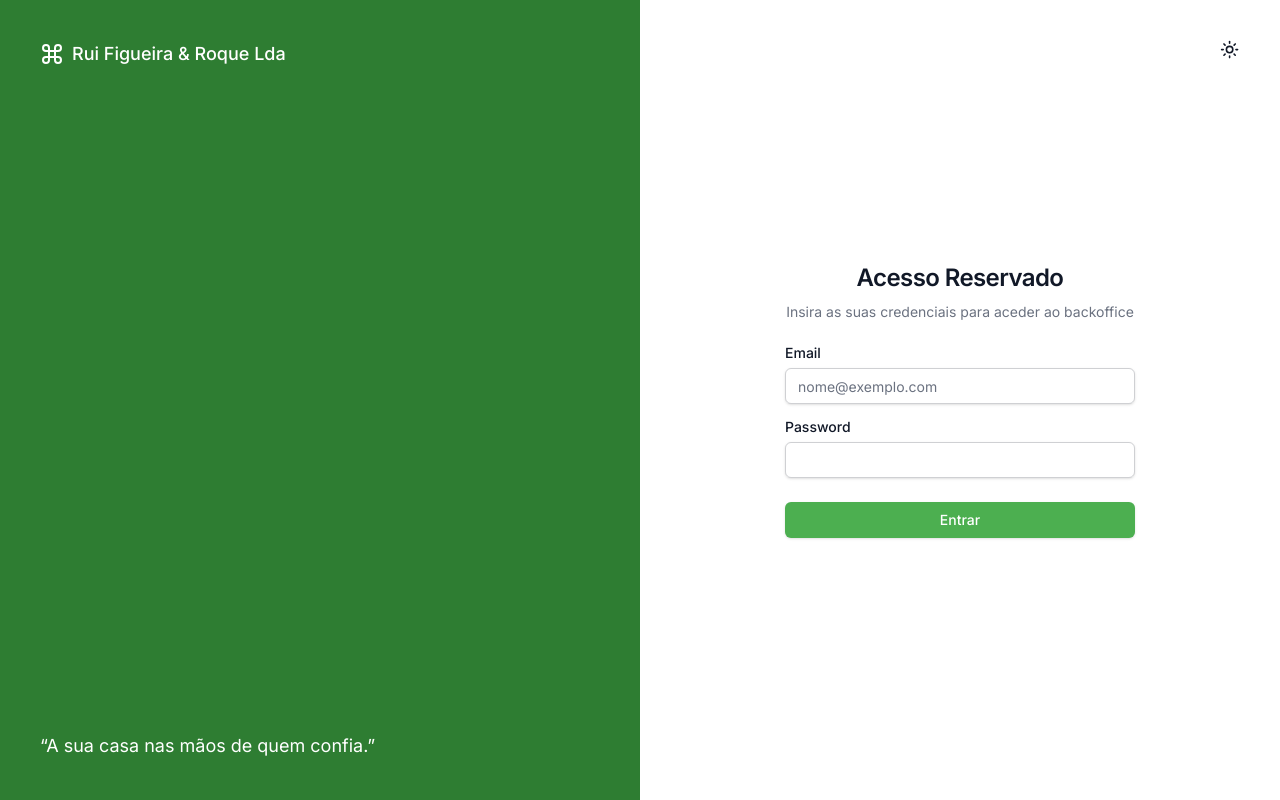
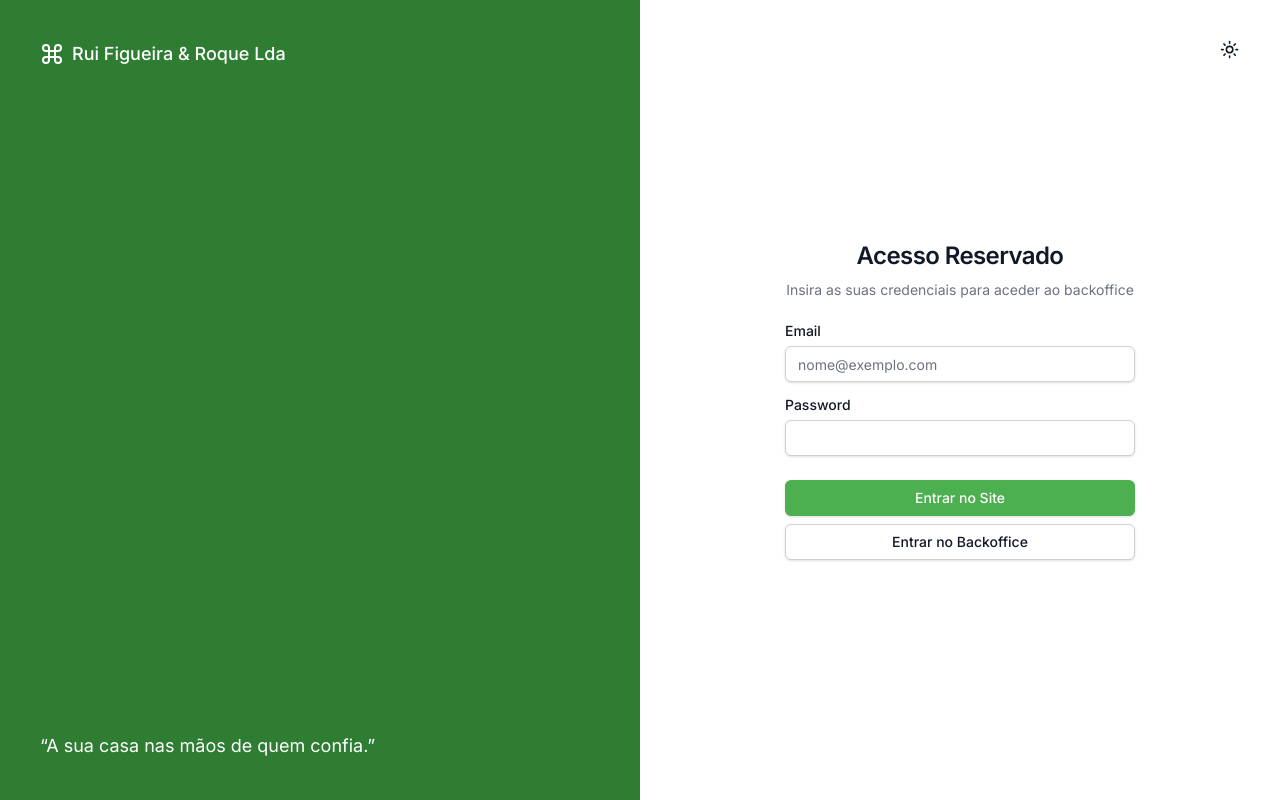
Before and after one commit to Rafa200200/rui-figueira-roque, a Next.js app: page /login in a window 1280 px wide. Built offline with nearby package versions, Linux system fonts and the light colour scheme.

Commit message:
User fix: Add dual-action login buttons (Site vs Backoffice)

```diff
--- a/src/app/login/login-form.tsx
+++ b/src/app/login/login-form.tsx
@@ -32,7 +32,7 @@ export default function LoginForm({ className, ...props }: LoginFormProps) {
     const [isLoading, setIsLoading] = React.useState<boolean>(false)
     const [error, setError] = React.useState<string | null>(null)
 
-    const from = searchParams.get("redirect") || "/"
+    const from = searchParams.get("redirect") || null
 
     const {
         register,
@@ -42,11 +42,12 @@ export default function LoginForm({ className, ...props }: LoginFormProps) {
         resolver: zodResolver(loginSchema),
     })
 
+    const destinationRef = React.useRef<string>("/")
+
     async function onSubmit(data: FormData) {
         setIsLoading(true)
         setError(null)
 
-        // In a real app we'd use Supabase Auth
         const supabase = createClient()
         const { error: signInError } = await supabase.auth.signInWithPassword({
             email: data.email,
@@ -59,7 +60,7 @@ export default function LoginForm({ className, ...props }: LoginFormProps) {
             return setError("Credenciais inválidas. Tente novamente.")
         }
 
-        router.push(from)
+        router.push(from || destinationRef.current)
         router.refresh()
     }
 
@@ -108,12 +109,35 @@ export default function LoginForm({ className, ...props }: LoginFormProps) {
                         </div>
                     )}
 
-                    <Button disabled={isLoading} type="submit" className="mt-2">
-                        {isLoading && (
-                            <Loader2 className="mr-2 h-4 w-4 animate-spin" />
-                        )}
-                        Entrar
-                    </Button>
+                    <div className="grid gap-2 mt-2">
+                        <Button
+                            disabled={isLoading}
+                            type="button"
+                            onClick={() => {
+                                destinationRef.current = "/"
+                                handleSubmit(onSubmit)()
+                            }}
+                        >
+                            {isLoading && destinationRef.current === "/" && (
+                                <Loader2 className="mr-2 h-4 w-4 animate-spin" />
+                            )}
+                            Entrar no Site
+                        </Button>
+                        <Button
+                            disabled={isLoading}
+                            type="button"
+                            variant="outline"
+                            onClick={() => {
+                                destinationRef.current = "/admin"
+                                handleSubmit(onSubmit)()
+                            }}
+                        >
+                            {isLoading && destinationRef.current === "/admin" && (
+                                <Loader2 className="mr-2 h-4 w-4 animate-spin" />
+                            )}
+                            Entrar no Backoffice
+                        </Button>
+                    </div>
                 </div>
             </form>
         </div>
```
